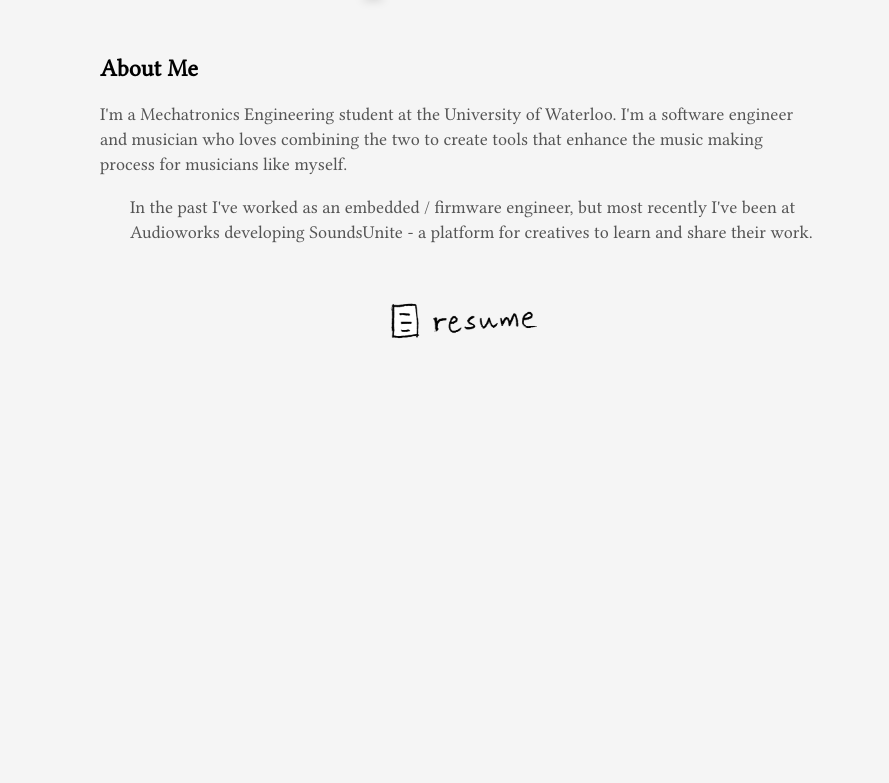
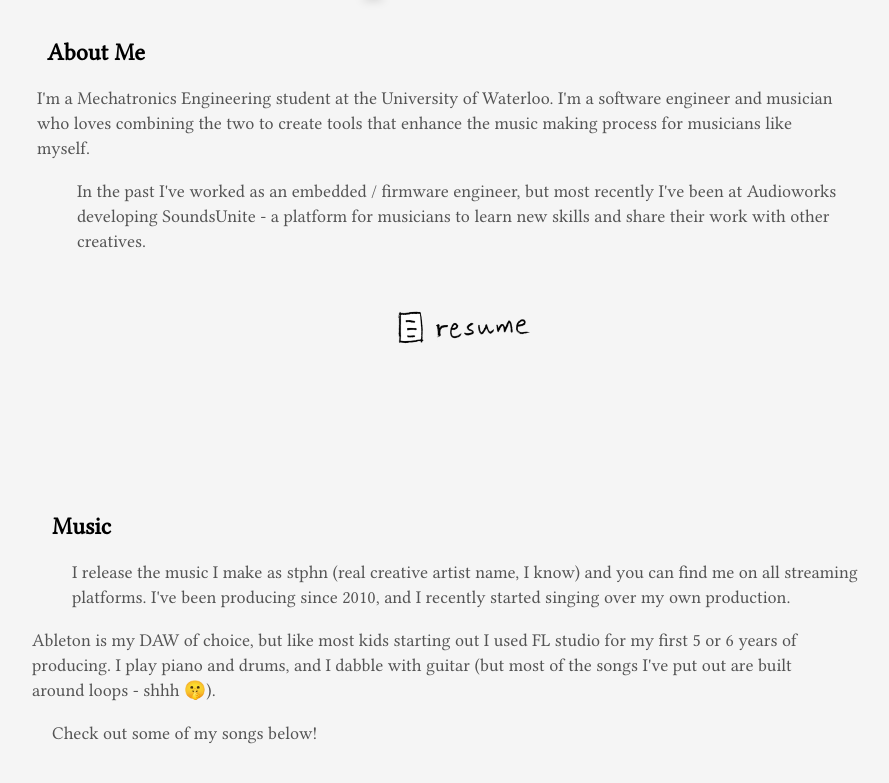
Before and after one commit to stephenxhe/react-gh-pages, a React (Create React App) app: page / in a window 1280 px wide. Shown: the part 499-1282 px from the top of the page, without its empty margins (178-1067 px from the left). Before the commit the page ends 925 px from the top, so only its background shows below. Built offline with nearby package versions, Linux system fonts and the light colour scheme.

Commit message:
start working on music section

```diff
--- a/package.json
+++ b/package.json
@@ -7,8 +7,10 @@
     "@testing-library/jest-dom": "^5.14.1",
     "@testing-library/react": "^11.2.7",
     "@testing-library/user-event": "^12.8.3",
+    "perfect-scrollbar": "^1.5.2",
     "react": "^17.0.2",
     "react-dom": "^17.0.2",
+    "react-perfect-scrollbar": "^1.5.8",
     "react-router-dom": "^5.3.0",
     "react-scripts": "4.0.3",
     "web-vitals": "^1.1.2"
--- a/src/App.css
+++ b/src/App.css
@@ -1,3 +1,4 @@
+/* FONTS */
 @font-face {
   font-family: 'Libertinus';
   src: local('Libertinus'), url(./fonts/LibertinusSerif-Regular.otf) format('opentype');
@@ -10,8 +11,7 @@
   src: local('Libertinus'), url(./fonts/LibertinusSerif-BoldItalic.otf) format('opentype');
 }
 
-/* animations */
-
+/* ANIMATIONS */
 .slide-in {
   animation-timing-function: ease-out; /* how the animation will behave */
   animation-delay: 0s; /* how long to delay the animation from starting */
@@ -44,6 +44,11 @@
   100% {
     opacity: 1;
   }
+}
+
+.scroll-container {
+  position: relative;
+  height: 100%;
 }
 
 html {
@@ -85,7 +90,16 @@ html {
 }
 
 .me {
+  height: 100%;
   padding: 4em;
+  display: grid;
+  grid-gap: 2em;
+  gap: 2em;
+}
+
+.me-music {
+  padding: 4em;
+  padding-top: -2em;
   display: grid;
   grid-gap: 2em;
   gap: 2em;
@@ -101,7 +115,7 @@ html {
   font-style: italic;
   line-height: 100%;
   margin-top: -4em;
-  padding-bottom: 2em;
+  padding-bottom: 1em;
 }
 
 .me-hero-image {
@@ -140,5 +154,5 @@ html {
   color: #545454;
   font-size: large;
   line-height: 25px;
-  max-width: 694px;
+  max-width: 800px;
 }
--- a/src/App.js
+++ b/src/App.js
@@ -4,9 +4,9 @@ import { HashRouter, Route } from "react-router-dom";
 
 function App() {
   return (
-    <HashRouter basename='/'>
-      <Route exact path="/" component={Me}/>
-    </HashRouter>
+      <HashRouter basename='/'>
+        <Route exact path="/" component={Me}/>
+      </HashRouter>
   );
 }
 
--- a/src/pages/me.js
+++ b/src/pages/me.js
@@ -10,11 +10,18 @@ const Me = (props) => {
 
     const aboutMe = [
         "I'm a Mechatronics Engineering student at the University of Waterloo. I'm a software engineer and musician who loves combining the two to create tools that enhance the music making process for musicians like myself.",
-        "In the past I've worked as an embedded / firmware engineer, but most recently I've been at Audioworks developing SoundsUnite - a platform for creatives to learn and share their work."
+        "In the past I've worked as an embedded / firmware engineer, but most recently I've been at Audioworks developing SoundsUnite - a platform for musicians to learn new skills and share their work with other creatives."
+    ]
+
+    const musicText = [
+        "I release the music I make as stphn (real creative artist name, I know) and you can find me on all streaming platforms. I've been producing since 2010, and I recently started singing over my own production.",
+        "Ableton is my DAW of choice, but like most kids starting out I used FL studio for my first 5 or 6 years of producing. I play piano and drums, and I dabble with guitar (but most of the songs I've put out are built around loops - shhh 🤫).",
+        "Check out some of my songs below!"
     ]
 
     return (
-        <div class="me">
+        <>
+            <div class="me" id="about-me">
                 <div class="me-hero">
                     <div class="me-hero-image slide-in" style={{animationDuration: '0.5s'}}/>
                     <div class="me-hero-stars slide-in" style={{animationDuration: '0.8s'}}/>
@@ -26,16 +33,24 @@ const Me = (props) => {
 
                 <div class="me-about slide-in" style={{animationDuration: '0.5s'}}>
                     <h2>About Me</h2>
-                <OffsetText text={aboutMe} offsets={['0px','30px']}/>
+                    <OffsetText text={aboutMe} offsets={['-10px','30px']}/>
                 </div>
 
                 <div class="slide-in" style={{animationDuration: '0.5s', justifySelf: 'center'}}>
                     <a href={RESUME} target='_blank' without rel='noopener noreferrer' onMouseEnter={() => setHover(true)} onMouseLeave={() => setHover(false)}>
-                    <img style={{maxWidth: '10em'}} src={hover ? resume_hover : resume}></img>
+                        <img style={{maxWidth: '9em'}} src={hover ? resume_hover : resume}></img>
                     </a>
                 </div>
+            </div>
 
+            <div class="me-music" id="music">
+                <div class="me-about slide-in" style={{animationDuration: '0.5s'}}>
+                    <h2>Music</h2>
+                    <OffsetText text={musicText} offsets={['20px', '-20px', '0px']}/>
                 </div>
+            </div>
+        </>
+
     )
 }
 
```
Also changed, not shown: src/images/notes.png (added), 1 other file (tests, documents, lock files or other folders). Lines whose indentation alone changed are shown as unchanged.
